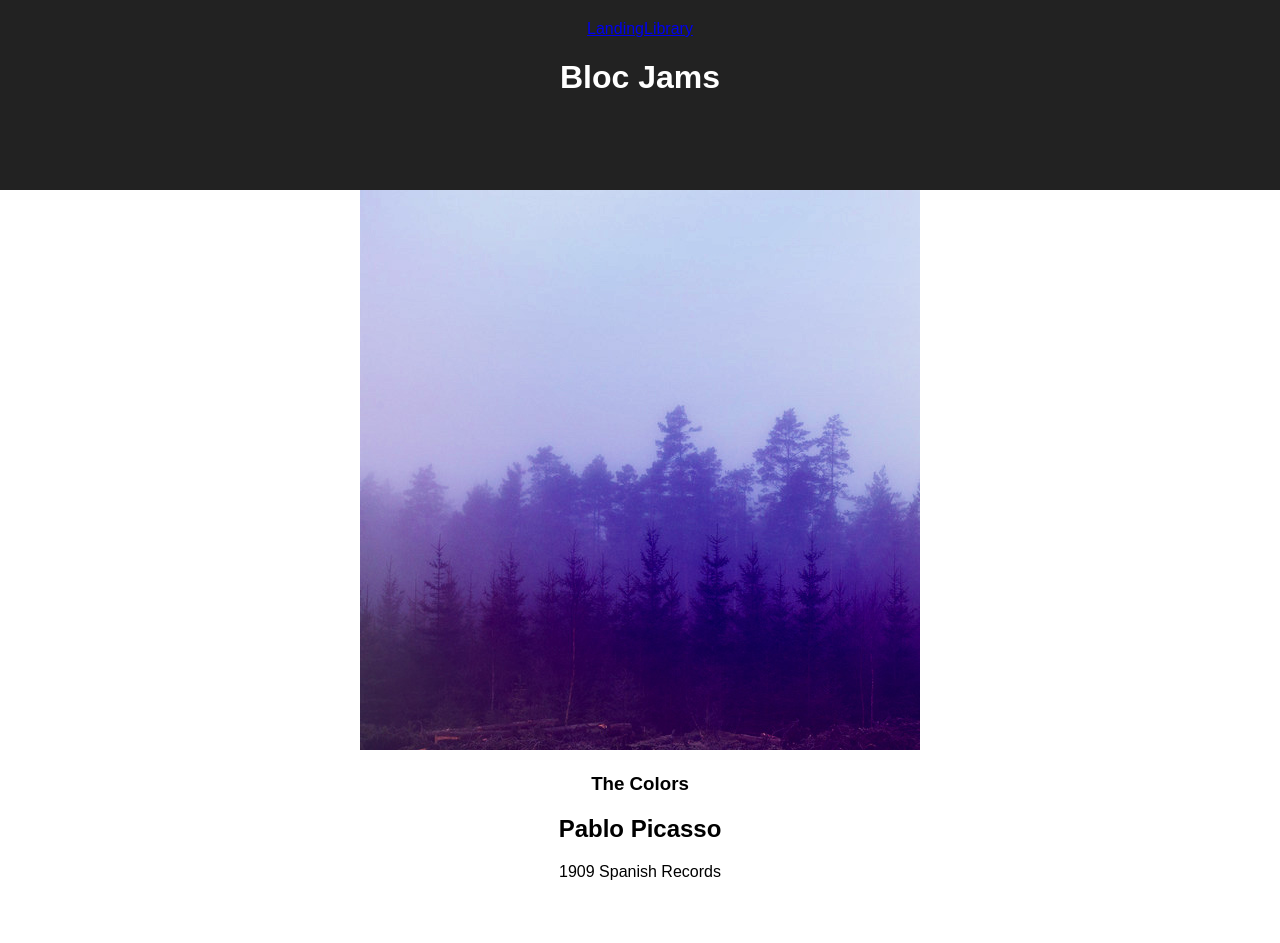
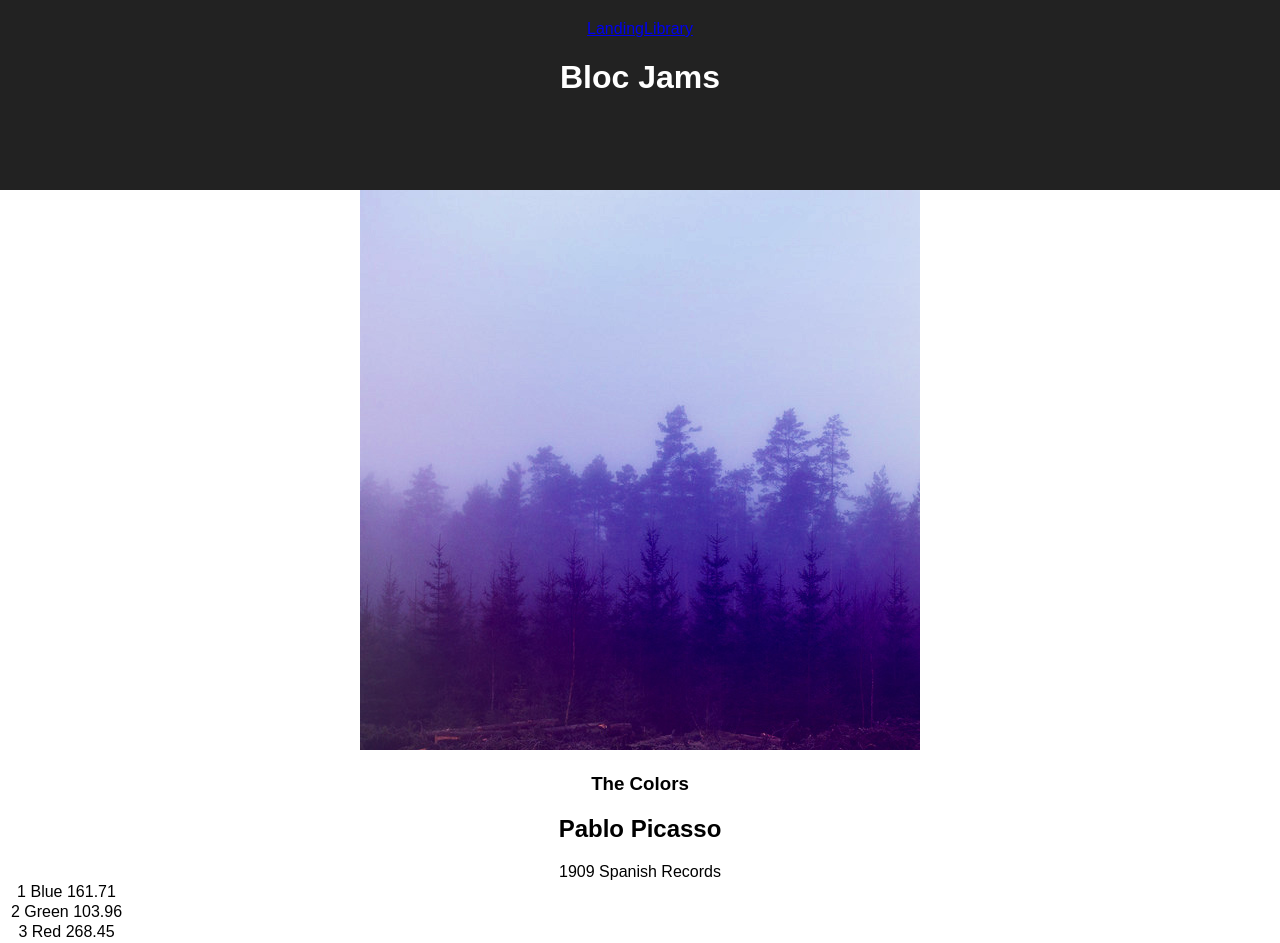
Before and after one commit to VulcanDev/bloc-jams-react, a React (Create React App) app: page /album/the-colors in a window 1280 px wide. Shown: the top 943 px of the page. Before the commit the page ends 881 px from the top, so only its background shows below. Built offline with nearby package versions, Linux system fonts and the light colour scheme.

Commit message:
Assignment 6 Complete

```diff
--- a/public/index.html
+++ b/public/index.html
@@ -10,6 +10,7 @@
     -->
     <link rel="manifest" href="%PUBLIC_URL%/manifest.json">
     <link rel="shortcut icon" href="%PUBLIC_URL%/favicon.ico">
+    <link rel="stylesheet" type="text/css" href="http://code.ionicframework.com/ionicons/2.0.1/css/ionicons.min.css">
     <!--
       Notice the use of %PUBLIC_URL% in the tags above.
       It will be replaced with the URL of the `public` folder during the build.
--- a/src/components/Album.js
+++ b/src/components/Album.js
@@ -32,6 +32,9 @@ class Album extends Component {
                         <col id="song-duration-column" />
                     </colgroup>
                     <tbody>
+                        {this.state.album.songs.map( (song, index) =>
+                            <tr>{index + 1} {song.title} {song.duration}</tr>
+                        )}
                     </tbody>
                 </table>
             </section>
```
